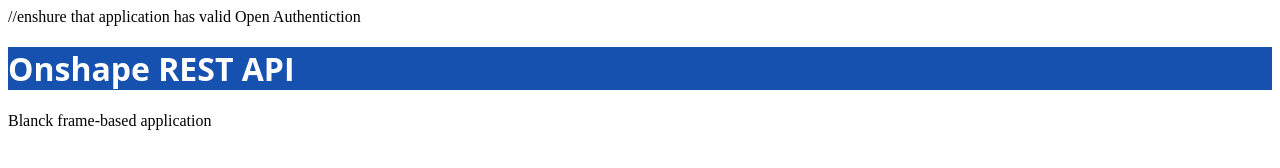
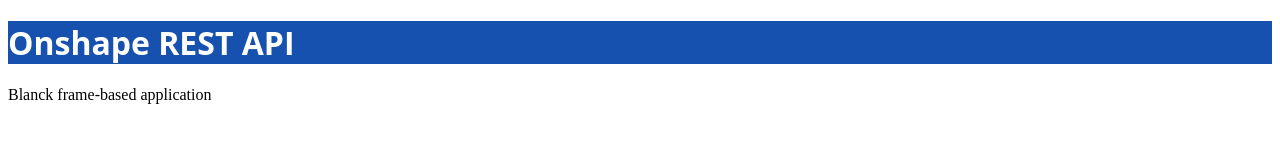
Before and after one commit to afurseiev/app-blacnk, a website: page Client/html/index.html in a window 1280 px wide. Drawn offline with Linux system fonts and the light colour scheme; no server answers.

Commit message:
Updated configuration.

```diff
--- a/Client/html/index.html
+++ b/Client/html/index.html
@@ -2,7 +2,7 @@
 <html lang='en'>
 <body>
 
-    //enshure that application has valid Open Authentiction
+    <! -- Enshure that application has valid Open Authentiction -->
     <script>
         var AskRedirect = new XMLHttpRequest();
             AskRedirect.open("GET", `/doesAutorized`, true);
@@ -30,5 +30,6 @@
 
     <p>Blanck frame-based application</p>
 
+
 </body>
 </html>
```
Also changed, not shown: Server/c-redis-client.js (renamed from Server/d-redis-client.js), Server/d-server-module.js (renamed from Server/c-server-module.js).
